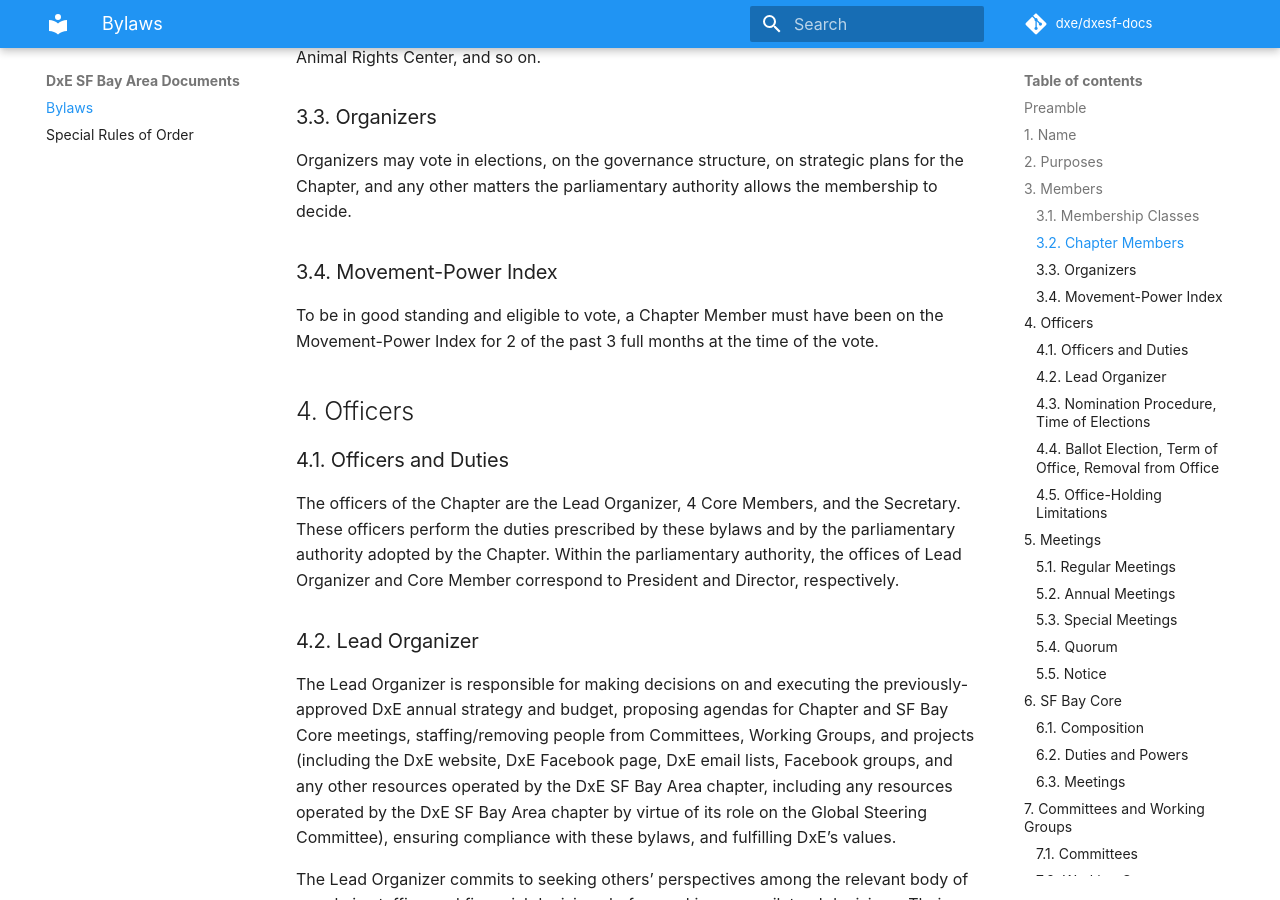
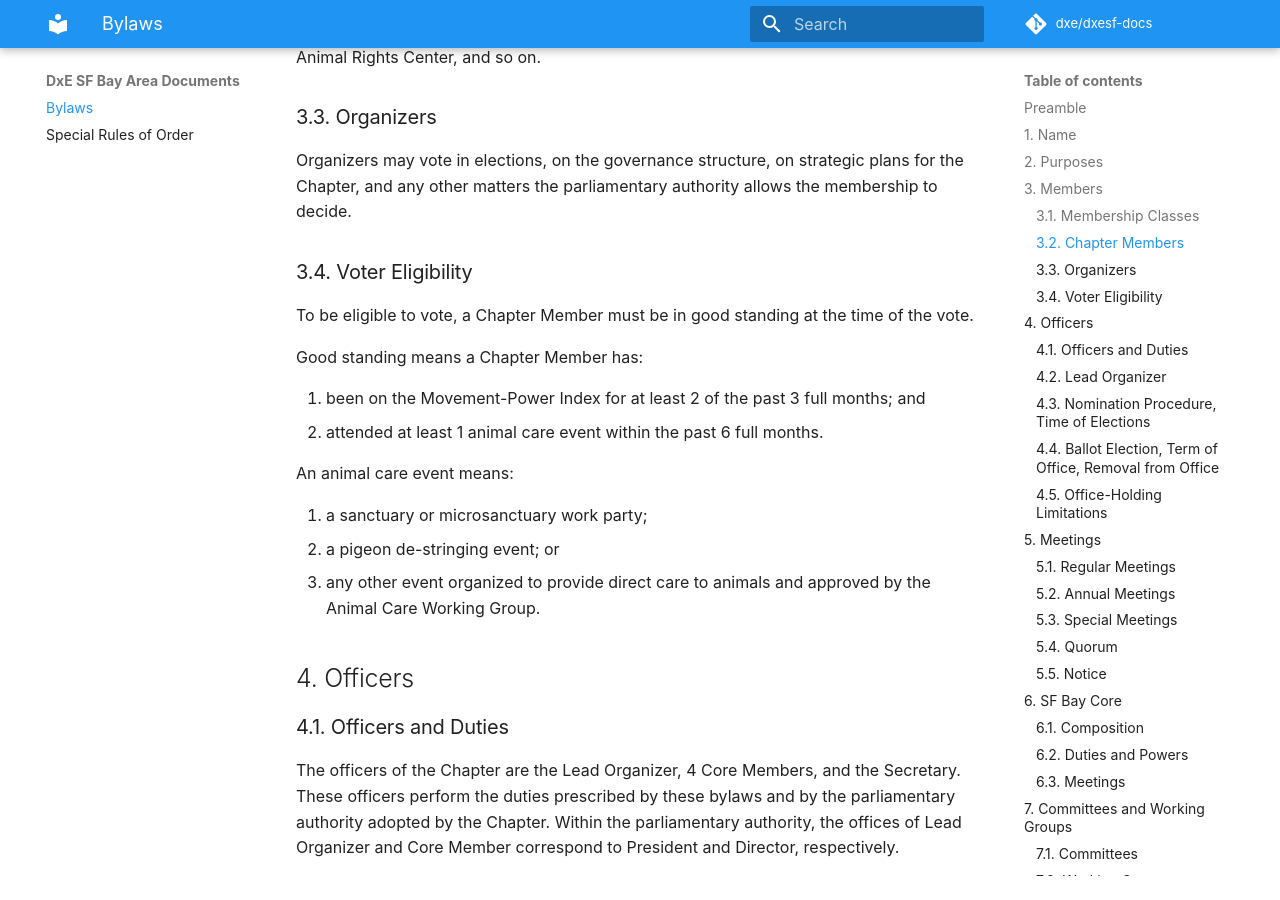
Before and after one commit to dxe/dxesf-docs, an MkDocs documentation site: the page built from docs/index.md, in a window 1280 px wide and 900 px high, scrolled down 1218 px. Built offline with MkDocs 1.6.1 and Material for MkDocs 9.7.7, drawn with Linux system fonts in a browser that asks for light colours; some web fonts are replaced; comment, search, counter and statistics services are not loaded.

Commit message:
Whereas, DxE's values including "leading by serving" and "doing exceptional work for the animals";
Resolved, That the Bylaws be amended as follows.

```diff
--- a/docs/index.md
+++ b/docs/index.md
@@ -37,9 +37,20 @@ For example, what sorts of community events we should be running, whether alcoho
 
 Organizers may vote in elections, on the governance structure, on strategic plans for the Chapter, and any other matters the parliamentary authority allows the membership to decide.
 
-### 3.4. Movement-Power Index
+### 3.4. Voter Eligibility
 
-To be in good standing and eligible to vote, a Chapter Member must have been on the Movement-Power Index for 2 of the past 3 full months at the time of the vote.
+To be eligible to vote, a Chapter Member must be in good standing at the time of the vote.
+
+Good standing means a Chapter Member has:
+
+1. been on the Movement-Power Index for at least 2 of the past 3 full months; and
+2. attended at least 1 animal care event within the past 6 full months.
+
+An animal care event means:
+
+1. a sanctuary or microsanctuary work party;
+2. a pigeon de-stringing event; or
+3. any other event organized to provide direct care to animals and approved by the Animal Care Working Group.
 
 ## 4. Officers
 
```
